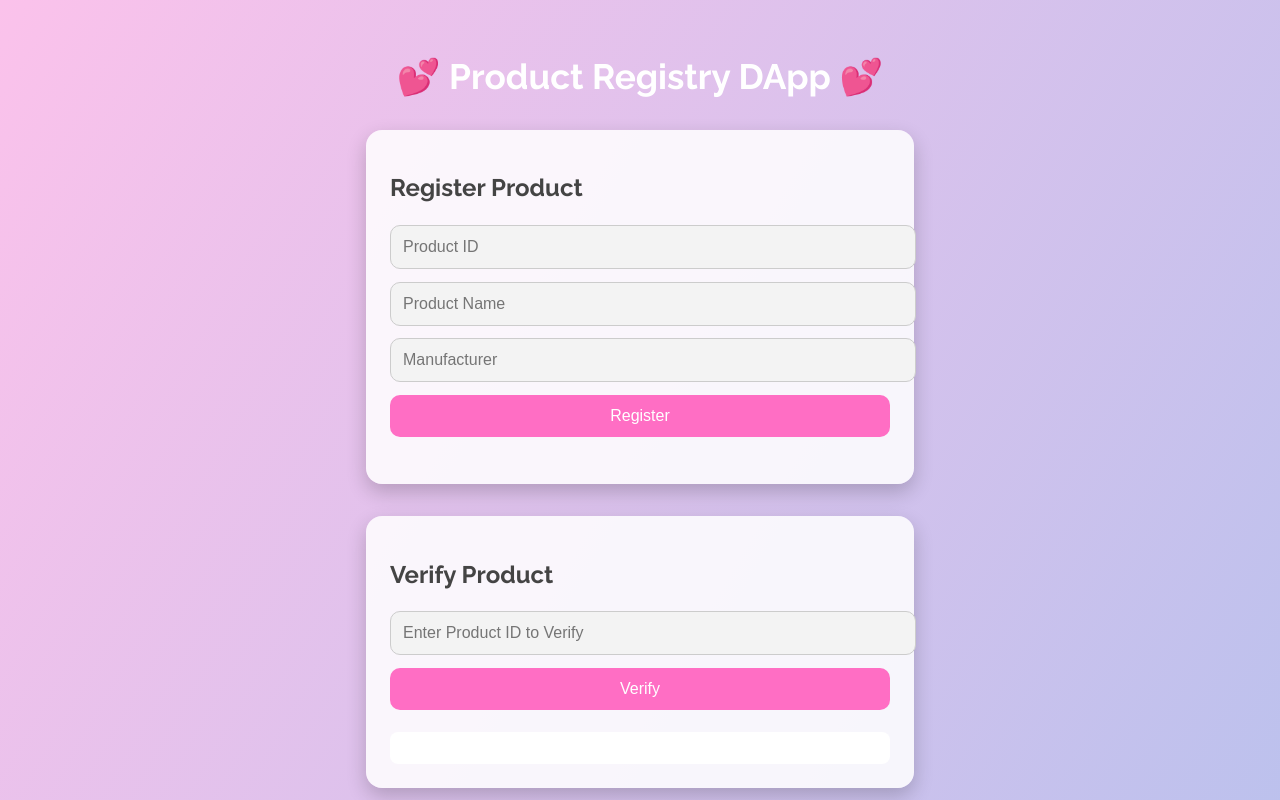
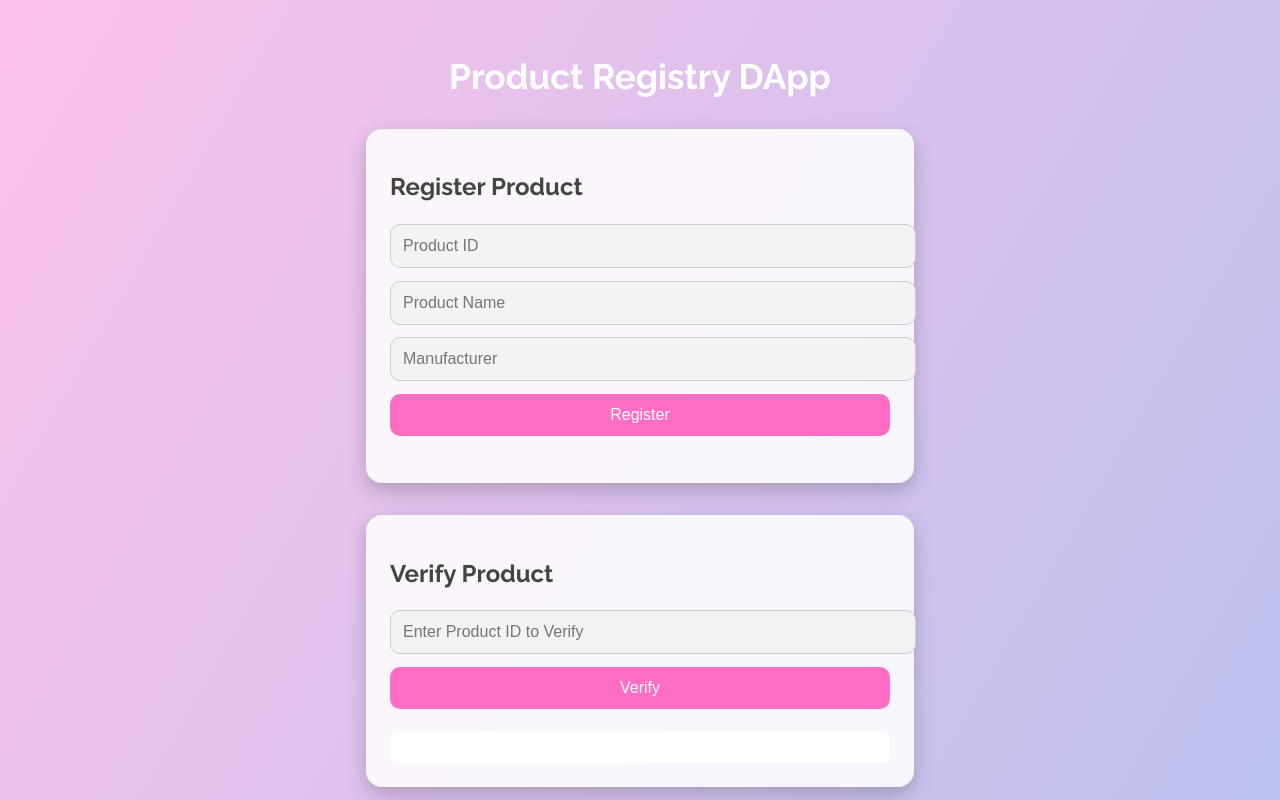
Before and after one commit to trivereddy2005/product, a plain HTML site: page index.html in a window 1280 px wide. Shown: the top 800 px of the page. Drawn offline with Linux system fonts and the light colour scheme.

Commit message:
index.html

```diff
--- a/index.html
+++ b/index.html
@@ -81,7 +81,7 @@
   </style>
 </head>
 <body>
-  <h1>💕 Product Registry DApp 💕</h1>
+  <h1> Product Registry DApp </h1>
 
   <section>
     <h2>Register Product</h2>
```
